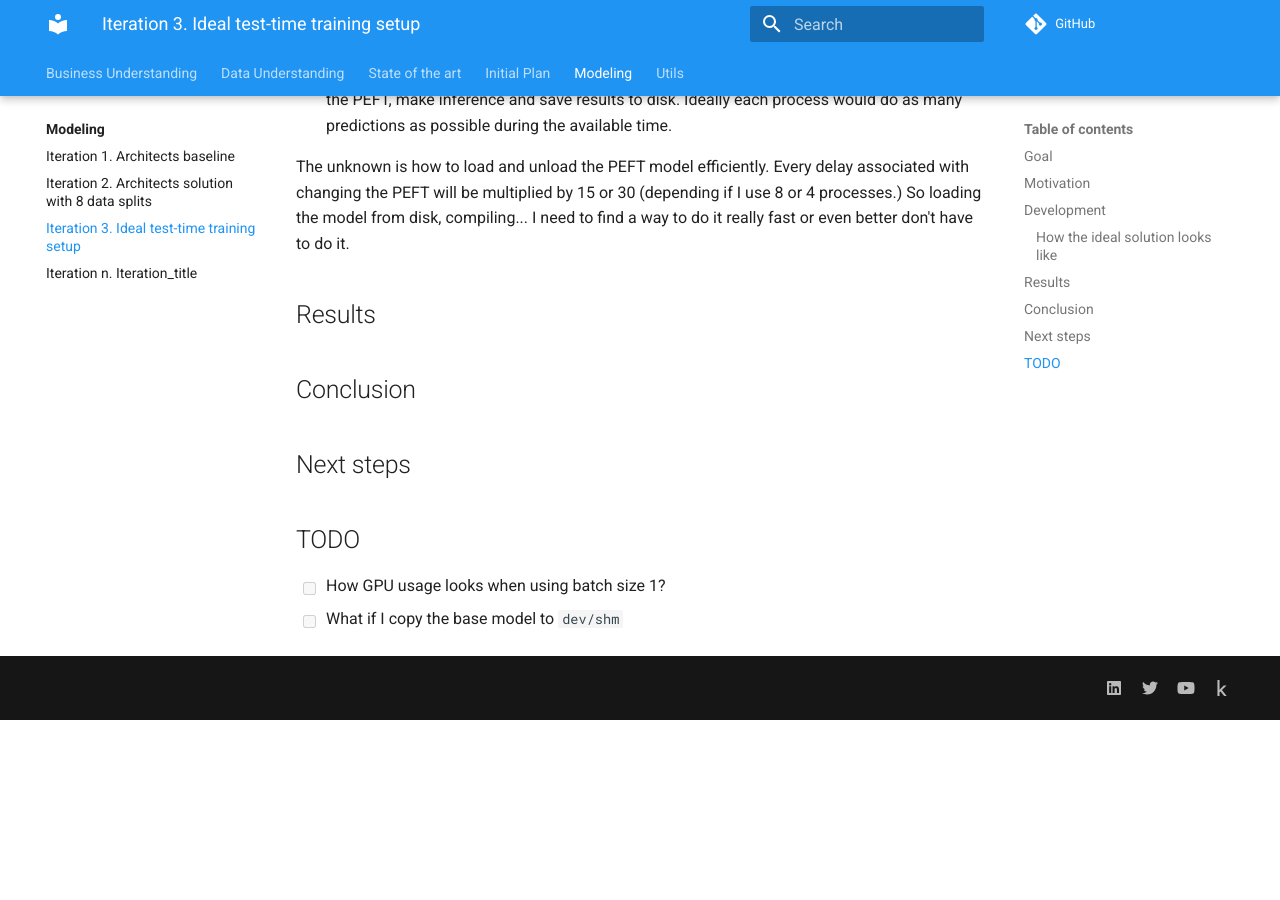
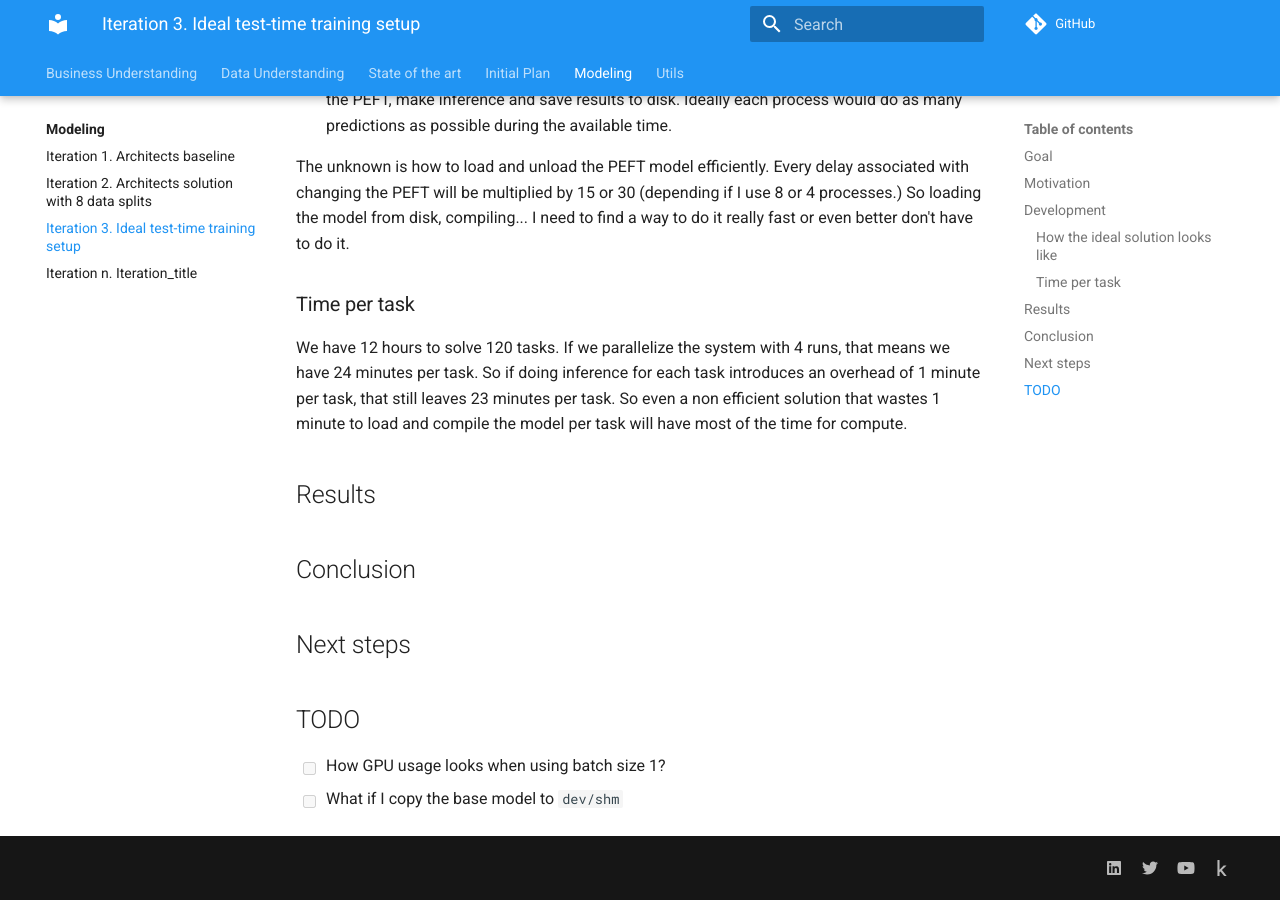
Before and after one commit to ironbar/arc25, an MkDocs documentation site: the page built from docs/modeling/Iteration_03_ideal_test_time_training.md, in a window 1280 px wide and 900 px high, scrolled down 714 px. Built offline with MkDocs 1.6.1 and Material for MkDocs 9.7.7, drawn with Linux system fonts in a browser that asks for light colours; comment, search, counter and statistics services are not loaded; before the commit the page ends 1434 px from its top, so only the background shows below that.

Commit message:
noticed that I had 24 min per task when using 4 runs in parallel

```diff
--- a/docs/modeling/Iteration_03_ideal_test_time_training.md
+++ b/docs/modeling/Iteration_03_ideal_test_time_training.md
@@ -21,6 +21,13 @@ I don't believe ARC can be solved using last year ARC24 solution, but being able
 
 The unknown is how to load and unload the PEFT model efficiently. Every delay associated with changing the PEFT will be multiplied by 15 or 30 (depending if I use 8 or 4 processes.) So loading the model from disk, compiling... I need to find a way to do it really fast or even better don't have to do it.
 
+### Time per task
+
+We have 12 hours to solve 120 tasks. If we parallelize the system with 4 runs, that means we have 24 minutes per task.
+So if doing inference for each task introduces an overhead of 1 minute per task, that still leaves 23 minutes per task.
+So even a non efficient solution that wastes 1 minute to load and compile the model per task will have most of the time
+for compute.
+
 ## Results
 
 ## Conclusion
```
